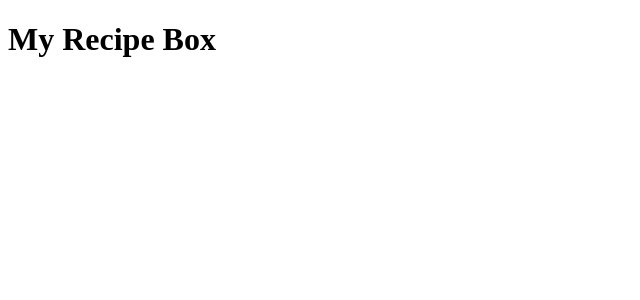
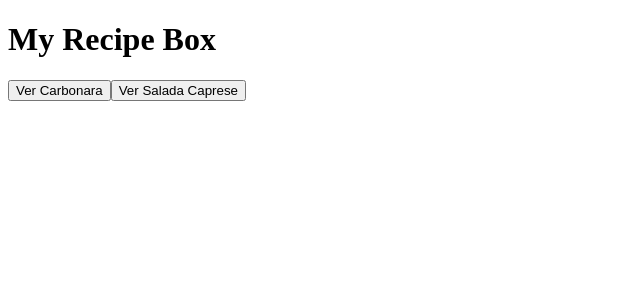
Before and after one commit to geovanegalan/recipe-box, an Angular app: page / in a window 1280 px wide. Shown: the top 300 px of the page, without its empty margins (0-640 px from the left). Built offline with nearby package versions, Linux system fonts and the light colour scheme.

Commit message:
feat: Modulo 3 - Adiciona botoes para exibir pratos

```diff
--- a/src/app/app.html
+++ b/src/app/app.html
@@ -1 +1,5 @@
 <h1>{{ title() }}</h1>
+
+<button type="button" (click)="verCarbonara()">Ver Carbonara</button>
+
+<button type="button" (click)="verSaladaCaprese()">Ver Salada Caprese</button>
--- a/src/app/app.ts
+++ b/src/app/app.ts
@@ -9,4 +9,12 @@ import { RouterOutlet } from '@angular/router';
 })
 export class App {
   protected readonly title = signal('My Recipe Box');
+
+  protected verCarbonara(): void {
+    console.log('Receita escolhida: Carbonara');
+  }
+
+  protected verSaladaCaprese(): void {
+    console.log('Receita escolhida: Salada Caprese');
+  }
 }
```
